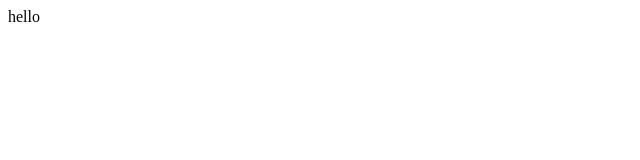
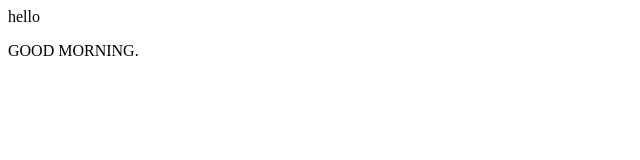
Before and after one commit to Khushialite0206/FIRST-PROJECT, a plain HTML site: page index.html in a window 1280 px wide. Shown: the whole page, without its empty margins (0-640 px from the left). Drawn offline with Linux system fonts and the light colour scheme.

Commit message:
add new feature

```diff
--- a/index.html
+++ b/index.html
@@ -1 +1,2 @@
 <p>hello</p>
+<P>GOOD MORNING.</P>
```
